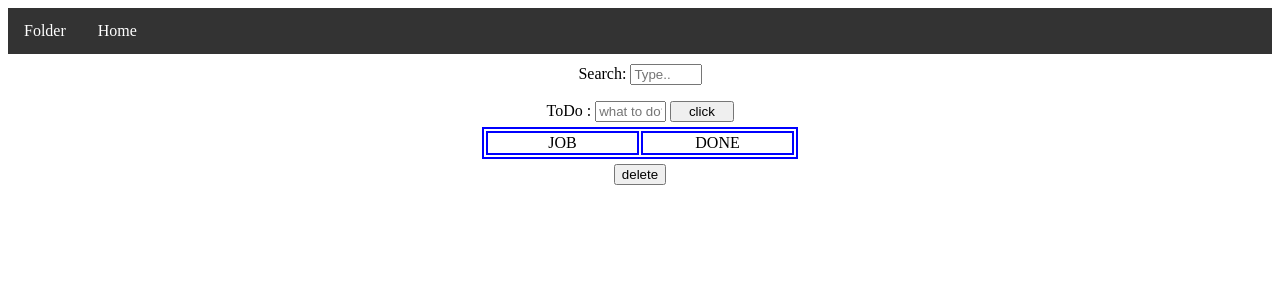
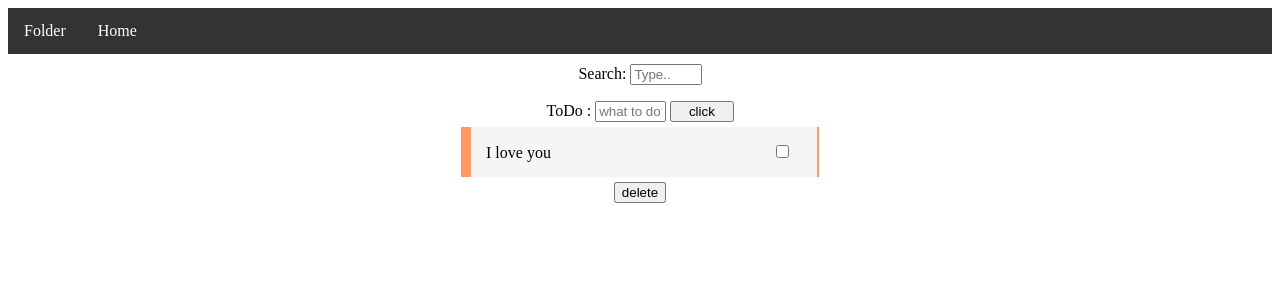
Before and after one commit to barnrang/todolist, a Flask app: page / in a window 1280 px wide. Shown: the top 300 px of the page. Run offline with Flask 2, Linux system fonts and the light colour scheme; some libraries are stand-ins or nearby versions.

Commit message:
something

```diff
--- a/templates/index.html
+++ b/templates/index.html
@@ -13,12 +13,15 @@
       ToDo : <input type="text" style="input" name="todo" id="todoname" placeholder="what to do?">
       <input type="submit" value="click">
     </form>
-    <table id="todolist">
-      <tr>
-        <td> JOB </td>
-        <td> DONE </td>
-      </tr>
-    </table>
+    <div id="todolist">
+
+    </div>
+    <workblock draggable="true">
+      I love you
+      <div class="checkbox-list">
+        <input type="checkbox" class="checkbox-regular">
+      </div>
+    </workblock>
     <button id="delete" action="{{url_for('index')}}" method="post">delete</button>
     </div>
   </body>
--- a/templates/layout.html
+++ b/templates/layout.html
@@ -4,6 +4,7 @@
   <head>
     <link rel="stylesheet" type="text/css" href="{{url_for('static',filename="css/main.css")}}">
     <script src="https://ajax.googleapis.com/ajax/libs/jquery/3.2.1/jquery.min.js"></script>
+    <script src="https://code.jquery.com/ui/1.12.1/jquery-ui.js"></script>
     <script src="{{url_for('static',filename="script/main.js")}}"></script>
     <title>TODOLIST {% block title %}{% endblock %}</title>
   </head>
```
